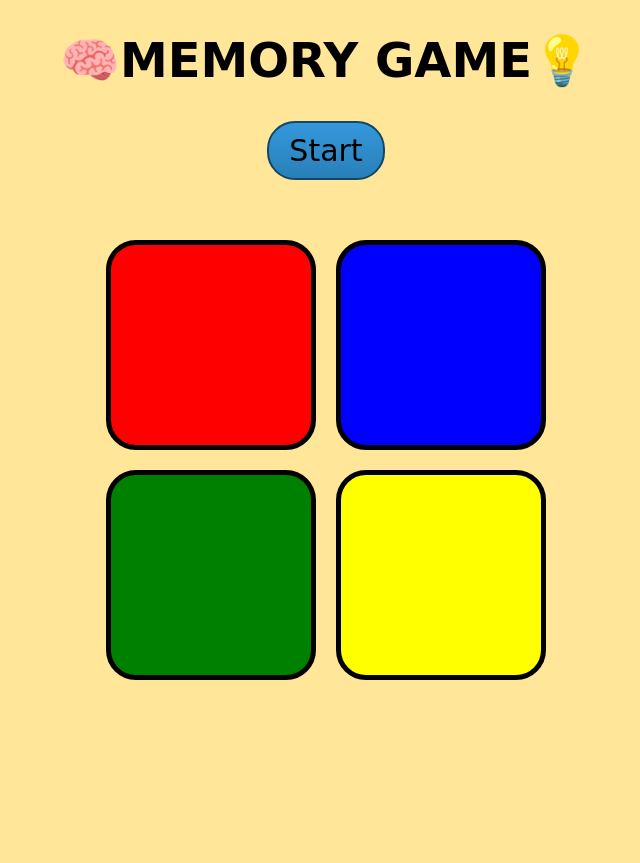
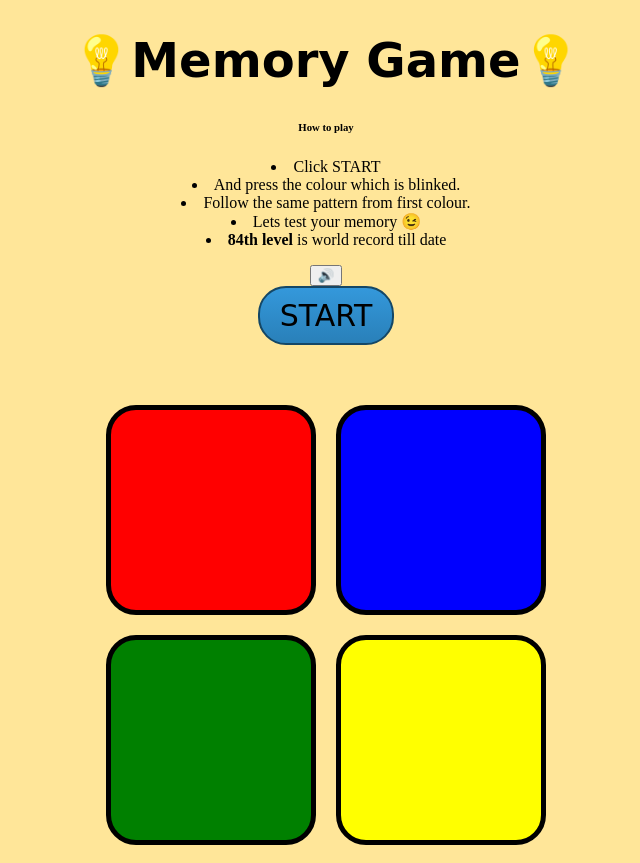
Before and after one commit to nath-techie/memory-game-test.github.io, a plain HTML site: page index.html in a window 1280 px wide. Shown: the whole page, without its empty margins (314-954 px from the left). Before the commit the page ends 800 px from the top, so only its background shows below. Drawn offline with nearby package versions, Linux system fonts and the light colour scheme; a web font is replaced by a local one.

Commit message:
Update index.html

```diff
--- a/index.html
+++ b/index.html
@@ -8,11 +8,27 @@
 <link rel="preconnect" href="https://fonts.gstatic.com" crossorigin>
 <link href="https://fonts.googleapis.com/css2?family=Monofett&display=swap" rel="stylesheet">
 <link href="https://fonts.googleapis.com/css2?family=Sigmar+One&display=swap" rel="stylesheet">
+<link href="https://fonts.googleapis.com/css2?family=Alfa+Slab+One&display=swap" rel="stylesheet">
+<link href="https://fonts.googleapis.com/css2?family=Press+Start+2P&display=swap" rel="stylesheet">
+<link href="https://fonts.googleapis.com/css2?family=Orbitron:wght@800&display=swap" rel="stylesheet">
   </head>
   <body>
-    <h1>🧠MEMORY GAME💡</h1>
+    <div class="h">
+      <h1>💡Memory Game💡</h1>
+      <h6 class="how">How to play</h6>
+      <div class="g" id="guide"><p>
+        <li>Click START </li><li>And press the colour which is blinked.</li>
+        <li>Follow the same pattern from first colour.</li>
+        <li>Lets test your memory 😉</li>
+         <li><b>84th level</b> is world record till date</li></p>
 
-<div ><button class="btn"id="level">Start</button>
+      </div>
+      <button id="mute">🔊</button>
+
+    </div>
+
+
+<div ><button class="btn"id="level">START</button>
 <p id="ref"></p>
 </div>
     <div class="row1 row">
```
